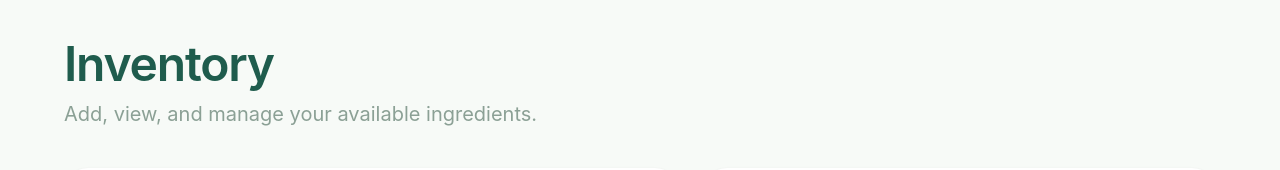
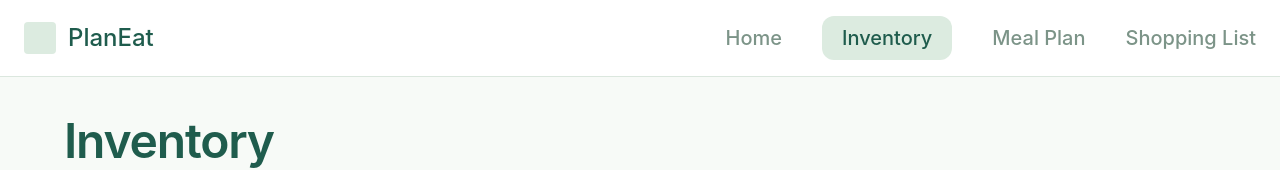
Before and after one commit to TatevikTadevosyan86/PlanEat, a React app in the folder frontend/: page /inventory in a window 1280 px wide. Shown: the top 170 px of the page. Built offline with nearby package versions, Linux system fonts and the light colour scheme; no server answers; the HTML template or start-up script is replaced by a standard one.

Commit message:
Add shopping list link to inventory page header

```diff
--- a/frontend/src/pages/Inventory.jsx
+++ b/frontend/src/pages/Inventory.jsx
@@ -80,7 +80,32 @@ setIngredients((currentIngredients) =>
   }
 
   return (
-    <div className="min-h-screen bg-[#f7faf7] px-6 py-10 text-[#1f5c4d]">
+    <div className="min-h-screen bg-[#f7faf7] text-[#1f5c4d]">
+      <div className="flex min-h-screen flex-col">
+        <header className="border-b border-[#dbe7de] bg-white">
+          <div className="mx-auto flex max-w-7xl items-center justify-between px-6 py-4">
+            <div className="flex items-center gap-3">
+              <div className="h-8 w-8 rounded bg-[#dcebe0]" />
+              <span className="text-2xl font-medium text-[#1f5c4d]">
+                PlanEat
+              </span>
+            </div>
+
+            <nav className="hidden items-center gap-10 text-xl font-medium text-[#7c9488] md:flex">
+              <Link to="/">Home</Link>
+              <Link
+                to="/inventory"
+                className="rounded-xl bg-[#dcebe0] px-5 py-2 text-[#1f5c4d]"
+              >
+                Inventory
+              </Link>
+              <Link to="/meal-plan">Meal Plan</Link>
+              <Link to="/shopping-list">Shopping List</Link>
+            </nav>
+          </div>
+        </header>
+
+        <main className="flex-1 px-6 py-10">
           <div className="mx-auto max-w-6xl">
             <section className="mb-10">
               <h1 className="text-5xl font-semibold tracking-tight">
@@ -154,6 +179,7 @@ setIngredients((currentIngredients) =>
                 </div>
               </article>
             </section>
+
             <div className="mt-10">
               <Link
                 to="/meal-plan"
@@ -162,7 +188,8 @@ setIngredients((currentIngredients) =>
                 Continue to Meal Plan
               </Link>
             </div>
-
+          </div>
+        </main>
       </div>
     </div>
   )
--- a/frontend/src/pages/MealPlan.jsx
+++ b/frontend/src/pages/MealPlan.jsx
@@ -314,12 +314,7 @@ await createMealPlan({
               </div>
             </section>
             <div className="mt-8">
-  <Link
-    to="/shopping-list"
-    className="inline-block rounded-2xl bg-[#9db3a8] px-8 py-4 text-lg font-semibold text-white"
-  >
-    View Shopping List Page
-  </Link>
+
 </div>
 
           </div>
```
Lines whose indentation alone changed are shown as unchanged.
